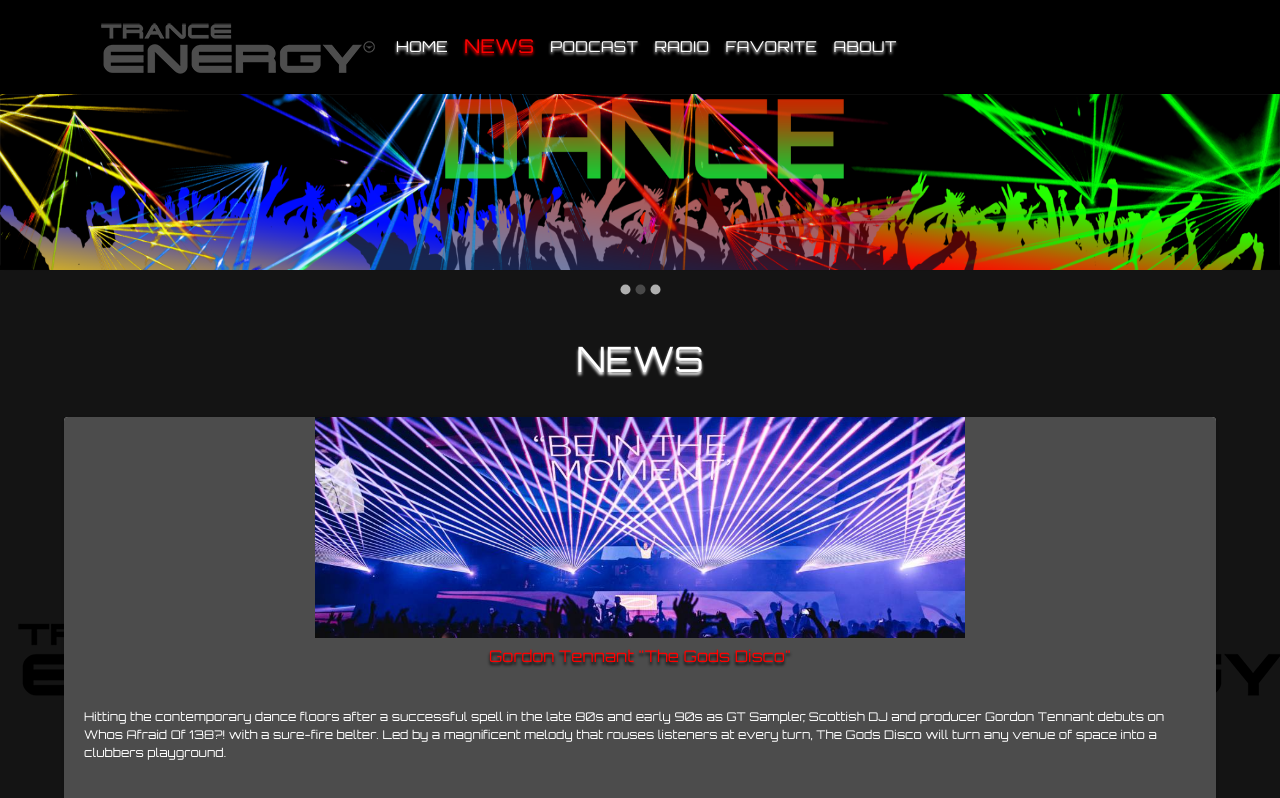
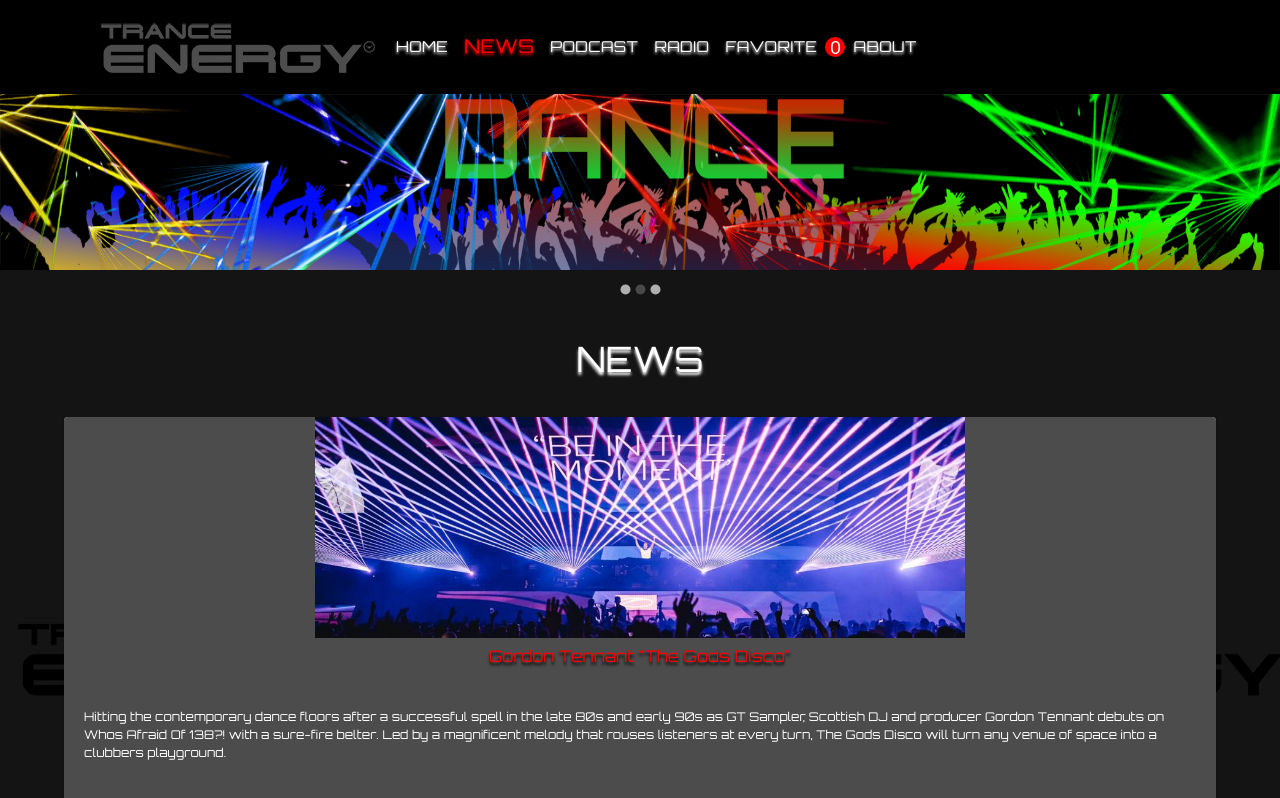
Before and after one commit to Ivanitsky-Oleksii/FP-CW, a React (Create React App) app: page /news in a window 1280 px wide. Shown: the top 798 px of the page. Built offline with nearby package versions, Linux system fonts and the light colour scheme.

Commit message:
fix counter

```diff
--- /dev/null
+++ b/src/components/FavoriteCounter/FavoriteCounter.tsx
@@ -0,0 +1,14 @@
+import './FavoriteCounter.scss'
+
+
+type Props = {}
+
+const FavoriteCounter = (props: Props) => {
+
+return (
+    <>
+    <div className='counter'>{0}</div>
+    </>
+)
+}
+export default FavoriteCounter
--- a/src/components/FavoriteHeader/FavoriteHeaderItem.tsx
+++ /dev/null
@@ -1,16 +0,0 @@
-
-import '../FavoriteHeader/FavoriteHeaderItem.scss'
-
-type Props = {}
-
-const FavoriteHeaderItem = (props:Props) => {
-
-
-
-    return(
-        <div className='counter'>
-
-        </div>
-    )
-}
-export default FavoriteHeaderItem
--- a/src/components/Menu/Menu.tsx
+++ b/src/components/Menu/Menu.tsx
@@ -1,13 +1,10 @@
-import FavoriteHeaderItem from "../FavoriteHeader/FavoriteHeaderItem"
+import FavoriteCounter from '../FavoriteCounter/FavoriteCounter'
 import './Menu.scss'
 import MenuItem from './MenuItem'
 
-type Props = {
-FavoriteHeader?:any
-}
+type Props = {}
 
-const Menu = ({
-FavoriteHeader = FavoriteHeaderItem}: Props) => {
+const Menu = (props: Props) => {
     return (
         <>
             <MenuItem to="/">HOME</MenuItem>
@@ -15,6 +12,7 @@
             <MenuItem to="/podcast">PODCAST</MenuItem>
             <MenuItem to="/radio">RADIO</MenuItem>
             <MenuItem to="/favorite">FAVORITE</MenuItem>
+            <FavoriteCounter/>
             <MenuItem to="/about">ABOUT</MenuItem>
         </>
     )
--- a/src/components/ProductList/ProductListItem.tsx
+++ b/src/components/ProductList/ProductListItem.tsx
@@ -4,6 +4,7 @@
 import FavoriteBorder from '@mui/icons-material/FavoriteBorder';
 import NewsPage1 from "pages/News/NewsPage1";
 import Favorite from '@mui/icons-material/Favorite';
+
 
 type Props = {
     id: number
@@ -39,7 +40,7 @@
             </Link>
             <div className="product-desc">{description}</div>
             <div className="product-data"> {data}</div>
-            <Button style={{marginTop:"50px",color:"red"}}color="error" size="small" variant="text" onClick={() => addProductToFavorite(id)}><Checkbox  icon={<FavoriteBorder sx={{color:"red"}} />} checkedIcon={<Favorite sx={{color:"red"}}/>} /></Button>
+            <Button style={{marginTop:"50px",color:"red"}}color="error" size="small" variant="text" onClick={ () =>(addProductToFavorite(id))}><Checkbox  icon={<FavoriteBorder sx={{color:"red"}} />} checkedIcon={<Favorite sx={{color:"red"}}/>} /></Button>
         </CardContent>
     </Card>
 )
--- a/src/container/App/App.tsx
+++ b/src/container/App/App.tsx
@@ -41,7 +41,7 @@
     const [productsInFavorite, setProductsInFavorite] =
         useState<productsInFavorite>({})
 
-    const addProductToFavorite = (id: number, ) => {
+    const addProductToFavorite = (id: number) => {
         setProductsInFavorite((prevState) => ({
             ...prevState,
             [id]: (prevState[id] || 0),
```
Also changed, not shown: src/components/FavoriteCounter/FavoriteCounter.scss (renamed from src/components/FavoriteHeader/FavoriteHeaderItem.scss). Lines whose indentation alone changed are shown as unchanged.
